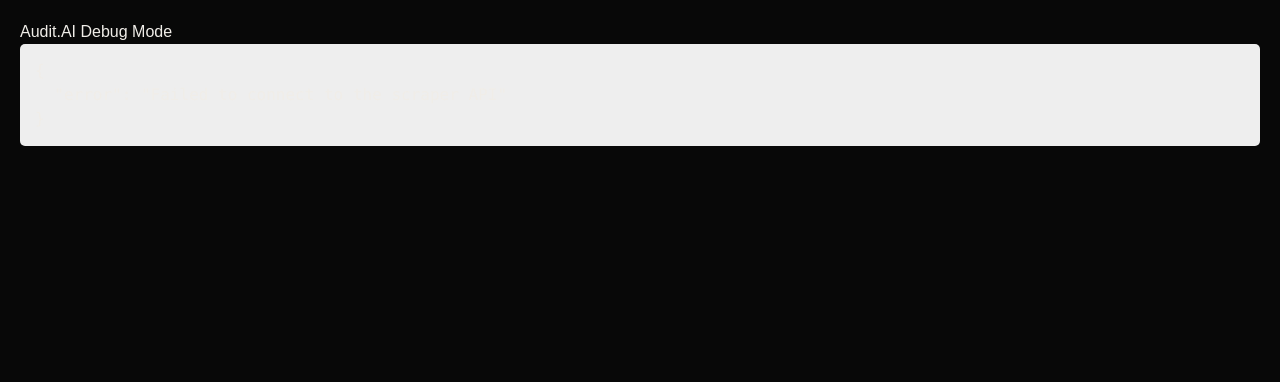
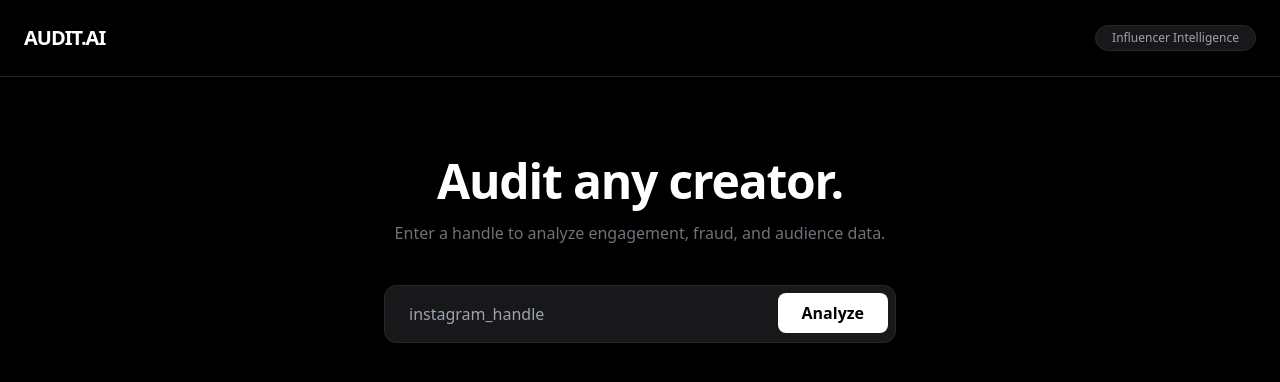
Before and after one commit to 1Einstein/audit-ai, a Next.js app: page / in a window 1280 px wide. Shown: the top 382 px of the page. Built offline with nearby package versions, Linux system fonts and the light colour scheme; no server answers.

Commit message:
Update page.tsx

```diff
--- a/app/page.tsx
+++ b/app/page.tsx
@@ -1,32 +1,62 @@
-export default async function ScraperPage() {
+export default async function ScraperPage({
+  searchParams,
+}: {
+  searchParams: Promise<{ username?: string }>;
+}) {
+  const { username } = await searchParams;
   const API_KEY = "3uMNn7ShBUg8w6TQqrv8ZE7LDUN2";
-  let displayData;
+  const targetUser = username || ""; // Starts empty for a clean look
 
-  try {
-    const response = await fetch("https://api.scrapecreators.com/v2/instagram/user/info?handle=nike", {
-      method: 'GET',
-      headers: {
-        'x-api-key': API_KEY,
-        'Content-Type': 'application/json'
-      },
-      next: { revalidate: 0 } // Standard Next.js 15 way to keep data fresh
-    });
+  let displayData = null;
 
-    if (!response.ok) {
-      displayData = { error: `API responded with status: ${response.status}` };
-    } else {
+  if (targetUser) {
+    try {
+      const response = await fetch(`https://api.scrapecreators.com/v1/instagram/info?username=${targetUser}`, {
+        headers: { 'x-api-key': API_KEY },
+        next: { revalidate: 0 }
+      });
       displayData = await response.json();
+    } catch (e) {
+      displayData = { error: "Failed to load data" };
     }
-  } catch (err) {
-    displayData = { error: "Failed to connect to the scraper API" };
   }
 
   return (
-    <div style={{ padding: '20px', fontFamily: 'sans-serif' }}>
-      <h1>Audit.AI Debug Mode</h1>
-      <div style={{ background: '#eee', padding: '15px', borderRadius: '5px' }}>
-        <pre>{JSON.stringify(displayData, null, 2)}</pre>
-      </div>
+    <div className="min-h-screen bg-black text-white font-sans">
+      {/* HEADER / NAVIGATION */}
+      <nav className="p-6 border-b border-zinc-800 flex justify-between items-center">
+        <h1 className="text-xl font-bold tracking-tighter">AUDIT.AI</h1>
+        <div className="px-4 py-1 bg-zinc-900 rounded-full text-xs text-zinc-400 border border-zinc-800">
+          Influencer Intelligence
+        </div>
+      </nav>
+
+      {/* MAIN SEARCH INTERFACE */}
+      <main className="max-w-4xl mx-auto pt-20 px-6 text-center">
+        <h2 className="text-5xl font-bold mb-4 tracking-tight">Audit any creator.</h2>
+        <p className="text-zinc-500 mb-10">Enter a handle to analyze engagement, fraud, and audience data.</p>
+
+        <form action="/" method="GET" className="relative max-w-lg mx-auto mb-20">
+          <input
+            name="username"
+            placeholder="instagram_handle"
+            className="w-full bg-zinc-900 border border-zinc-800 rounded-xl py-4 px-6 text-white focus:outline-none focus:ring-2 focus:ring-green-500 transition-all"
+          />
+          <button type="submit" className="absolute right-2 top-2 bg-white text-black font-bold py-2 px-6 rounded-lg hover:bg-zinc-200 transition-colors">
+            Analyze
+          </button>
+        </form>
+
+        {/* RESULTS SECTION */}
+        {displayData && (
+          <div className="bg-zinc-900 border border-zinc-800 rounded-2xl p-8 text-left animate-in fade-in slide-in-from-bottom-4 duration-1000">
+            <h3 className="text-sm font-mono text-green-500 mb-4">// ANALYSIS COMPLETE</h3>
+            <pre className="text-xs text-zinc-400 overflow-auto max-h-96 custom-scrollbar">
+              {JSON.stringify(displayData, null, 2)}
+            </pre>
+          </div>
+        )}
+      </main>
     </div>
   );
 }
```
